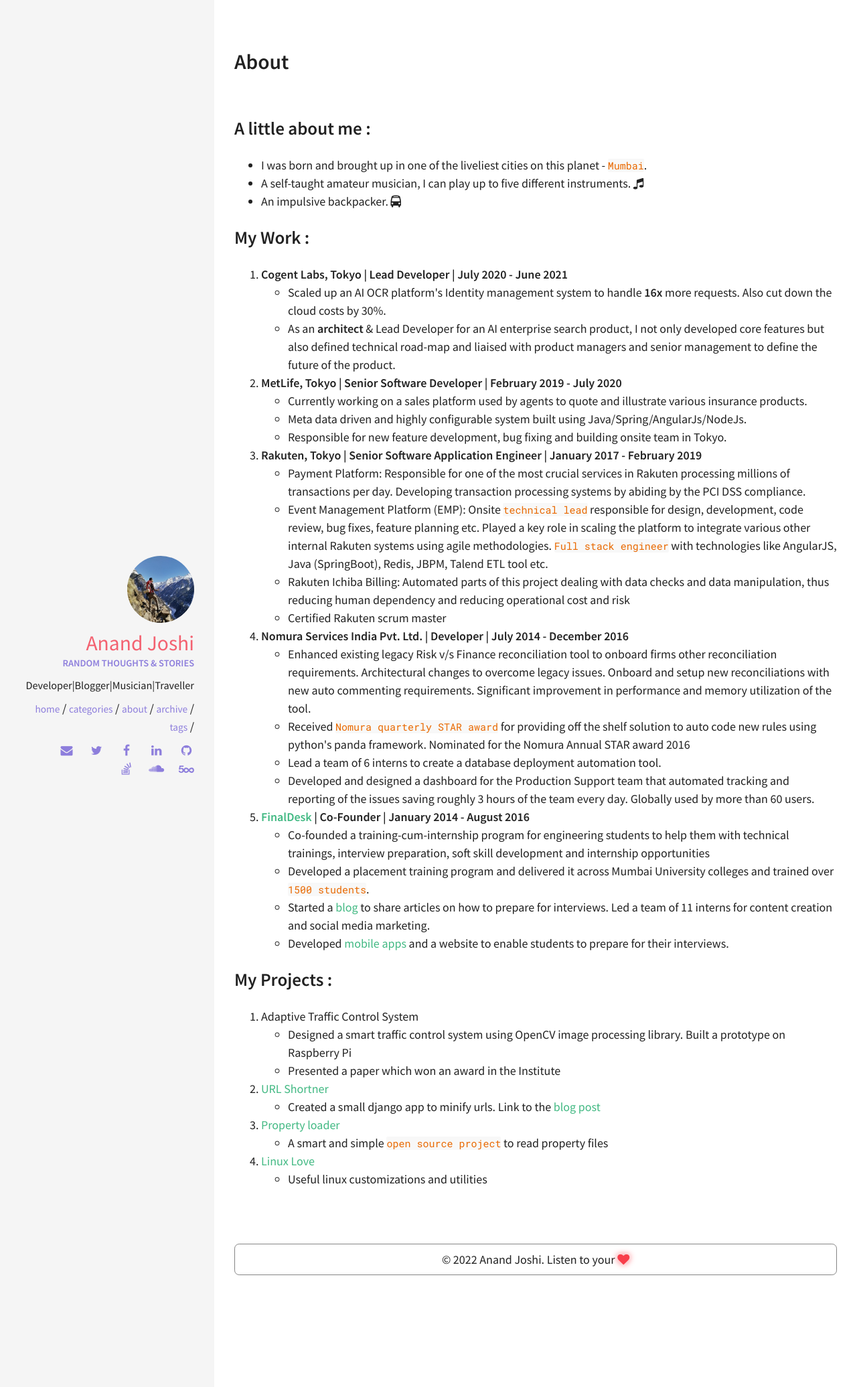
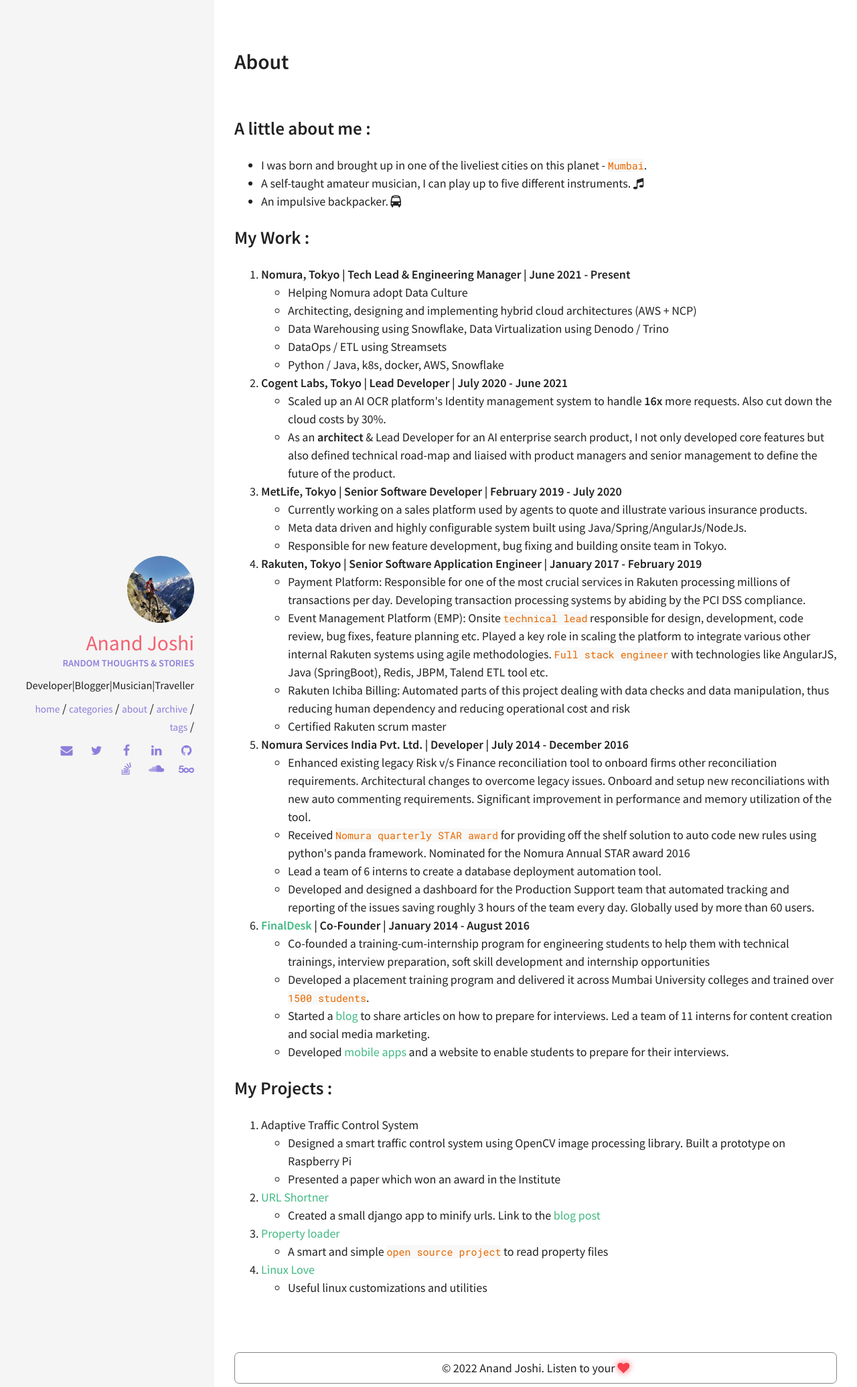
Before and after one commit to anandjoshi91/anandjoshi91.github.io, a Jekyll site: the page built from pages/about/index.html, in a window 1280 px wide. Shown: the whole page at 67% size. Built offline with Jekyll 4.4.1, drawn with Linux system fonts in a browser that asks for light colours.

Commit message:
Update about me page , work exp

```diff
--- a/pages/about/index.html
+++ b/pages/about/index.html
@@ -26,6 +26,26 @@
 <h3>My Work :</h3>
 
 <ol>
+	<li>
+		<b>Nomura, Tokyo  | Tech Lead & Engineering Manager | June 2021 - Present</b>
+		<ul>
+			<li>
+				Helping Nomura adopt Data Culture
+			</li>
+			<li>
+				Architecting, designing and implementing hybrid cloud architectures (AWS + NCP)
+			</li>
+			<li>
+				Data Warehousing using Snowflake, Data Virtualization using Denodo / Trino
+			</li>
+			<li>
+				DataOps / ETL using Streamsets
+			</li>
+			<li>
+				Python / Java, k8s, docker, AWS, Snowflake
+			</li>
+		</ul>
+	</li>
 	<li>
 		<b>Cogent Labs, Tokyo  | Lead Developer | July 2020 - June 2021</b>
 		<ul>
```
